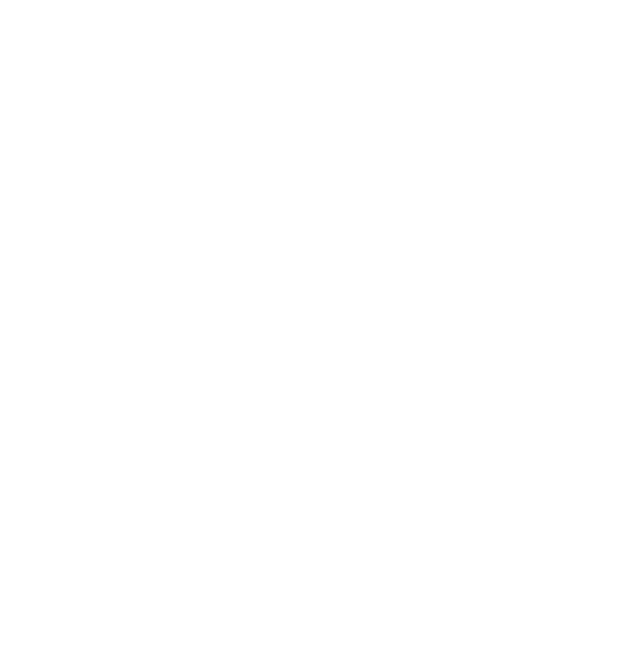
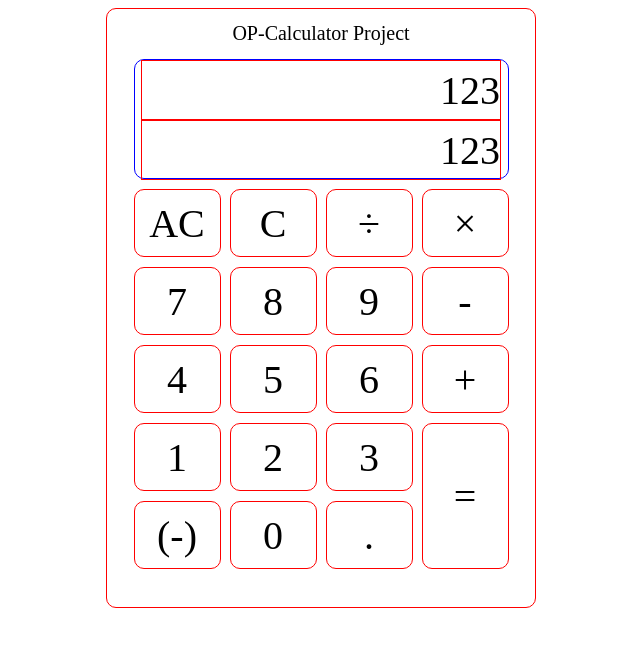
Before and after one commit to LofQ123/odin-calculator, a plain HTML site: page index.html in a window 1280 px wide. Shown: the whole page, without its empty margins (319-959 px from the left). Drawn offline with Linux system fonts and the light colour scheme.

Commit message:
Add basic UI

```diff
--- a/index.html
+++ b/index.html
@@ -3,11 +3,67 @@
 <head>
     <meta charset="UTF-8">
     <meta name="viewport" content="width=device-width, initial-scale=1.0">
-    <script src="script.js"></script>
+    <script src="script.js" defer></script>
     <link rel="stylesheet" href="styles.css">
     <title>My Odin Calculator Project</title>
 </head>
 <body>
-    <div class="calculator body"></div>
+    <div class="body">
+        <h1>OP-Calculator Project</h1>
+        <div class="display">
+            <div id="previousOperation" class="displayField">123</div>
+            <div id="currentOperation" class="displayField">123</div>
+        </div>
+        <div class="buttons">
+            <div class="btnBlock1">
+                <div class="btnBlock1-1">
+                    <div id="AC" class="button">AC</div>
+                    <div id="del" class="button">C</div>
+                    <div id="divide" class="button">÷</div>
+                </div>
+                <div class="btnBlock1-2">
+                    <div id="miltiply" class="button">×</div>
+                </div>
+
+            </div>
+            <div class="btnBlock2">
+                <div class="btnBlock2-1">
+                    <div id="7" class="button">7</div>
+                    <div id="8" class="button">8</div>
+                    <div id="9" class="button">9</div>
+                </div>
+                <div class="btnBlock1-2">
+                    <div id="subtract" class="button">-</div>
+                </div>
+            </div>
+            <div class="btnBlock3">
+                <div class="btnBlock3-1">
+                    <div id="4" class="button">4</div>
+                    <div id="5" class="button">5</div>
+                    <div id="6" class="button">6</div>
+                </div>
+                <div class="btnBlock3-2">
+                    <div id="add" class="button">+</div>
+                </div>
+            </div>
+            <div class="btnBlock4">
+                <div class="btnBlock4-1">
+                    <div class="btnBlock4-1a">
+                        <div id="1" class="button">1</div>
+                        <div id="2" class="button">2</div>
+                        <div id="3" class="button">3</div>
+                    </div>
+                    <div class="btnBlock4-1b">
+                        <div id="neg" class="button">(-)</div>
+                        <div id="0" class="button">0</div>
+                        <div id="dot" class="button">.</div>
+                    </div>
+                </div>
+                <div class="btnBlock4-2">
+                    <div id="eql" class="buttonBig">=</div>
+                </div>
+            </div>
+        </div>
+    </div>
 </body>
 </html>
--- a/script.js
+++ b/script.js
@@ -0,0 +1,12 @@
+let btnEql = document.getElementById("eql"),
+    btnNeg = document.getElementById("neg"),
+
+
+
+
+
+
+
+
+
+btnEql.addEventListener("click", () => console.log("Hello"))
--- a/styles.css
+++ b/styles.css
@@ -0,0 +1,114 @@
+* {
+    box-sizing: border-box;
+}
+
+.body {
+    border: 1px solid red;
+    width: 430px;
+    height: 600px;
+    margin: auto;
+    border-radius: 10px;
+}
+
+h1 {
+    text-align: center;
+    font-weight: 100;
+    font-size: 20px;
+}
+
+.display {
+    border: 1px solid blue;
+    height: 120px;
+    width: 375px;
+    margin: auto;
+    border-radius: 10px;
+    display: flex;
+    flex-direction: column;
+    justify-content: space-around;
+}
+
+.displayField {
+    border: 1px solid red;
+    width: 360px;
+    height: 60px;
+    margin: auto;
+    text-align: right;
+    font-size: 40px;
+    vertical-align: middle;
+    line-height: 60px;
+}
+
+.buttons {
+    height: 380px;
+    width: 375px;
+    margin: auto;
+    margin-top: 10px;
+}
+
+.btnBlock1, .btnBlock2, .btnBlock3 {
+    height: 68px;
+    margin-bottom: 10px;
+    display: flex;
+    justify-content: space-between;
+}
+
+.btnBlock1-1, .btnBlock2-1, .btnBlock3-1 {
+    width: 279px;
+    display: flex;
+    justify-content: space-between;
+}
+
+.btnBlock1-2, .btnBlock2-2, .btnBlock3-2 {
+    width: 87px;
+}
+
+.btnBlock4 {
+    height: 146px;
+    display: flex;
+    justify-content: space-between;
+}
+
+.btnBlock4-1 {
+    height: 146px;
+    width: 279px;
+}
+
+.btnBlock4-2 {
+    height: 146px;
+    width: 87px;
+}
+
+.btnBlock4-1a {
+    height: 68px;
+    margin-bottom: 10px;
+    display: flex;
+    justify-content: space-between;
+}
+
+.btnBlock4-1b {
+    height: 68px;
+    display: flex;
+    justify-content: space-between;
+}
+
+.button {
+    height: 68px;
+    width: 87px;
+    border: 1px solid red;
+    border-radius: 10px;
+    text-align: center;
+    vertical-align: middle;
+    line-height: 68px;
+    font-size: 40px
+}
+
+.buttonBig {
+    height: 146px;
+    width: 87px;
+    border: 1px solid red;
+    border-radius: 10px;
+    text-align: center;
+    vertical-align: middle;
+    line-height: 146px;
+    font-size: 40px
+}
```
